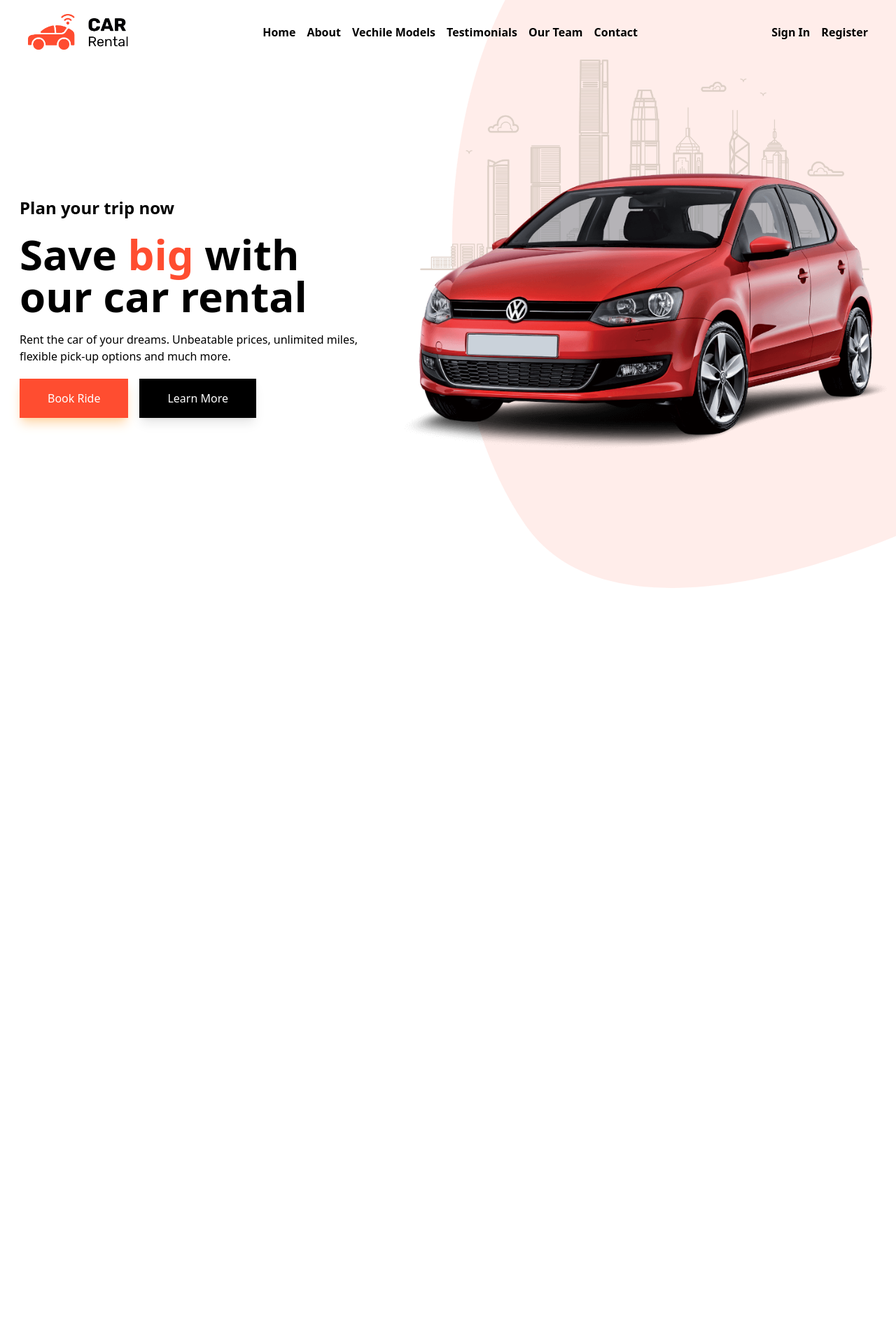
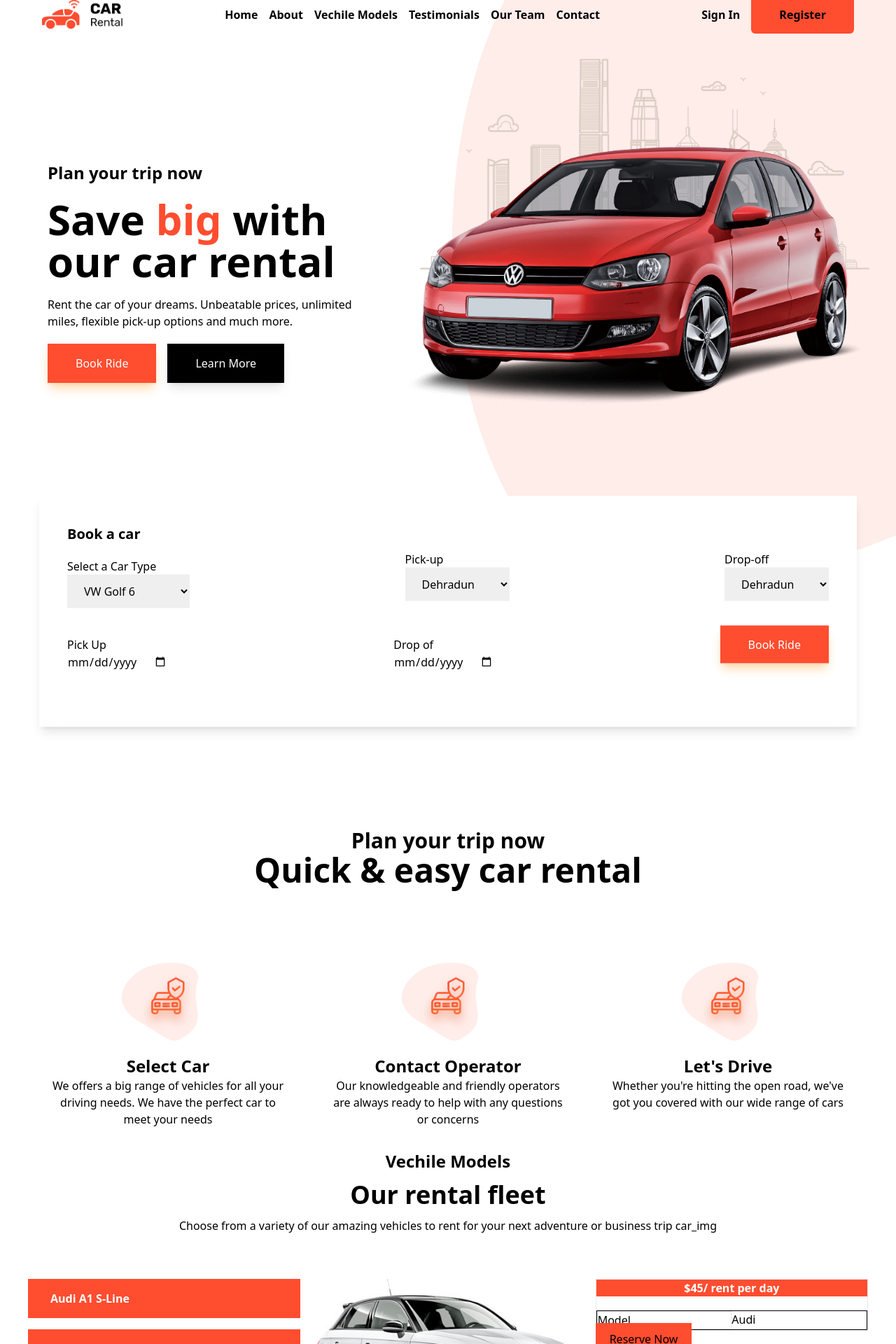
Before and after one commit to dreamcatstudios/Car-Rental, a React (Vite) app: page / in a window 1280 px wide. Shown: the part 20-1940 px from the top of the page at 70% size. Before the commit the page ends 860 px from the top, so only its background shows below. Built offline with nearby package versions, Linux system fonts and the light colour scheme.

Commit message:
added some section

```diff
--- a/src/App.css
+++ b/src/App.css
@@ -1,6 +1,15 @@
+@import url("https://fonts.googleapis.com/css2?family=Poppins:wght@200;300;400;500;600;700&display=swap");
+
 * {
   padding: 0;
   margin: 0;
   box-sizing: border-box;
   scroll-behavior: smooth;
+  scrollbar-color: #ff4d30 #fff;
+  scrollbar-width: thin;
 }
+
+body {
+  overflow: auto;
+  font-family: Poppins, sans-serif;
+}
--- a/src/App.jsx
+++ b/src/App.jsx
@@ -1,11 +1,19 @@
+import Banner from "./components/Banner";
+import Bookform from "./components/BookForm";
 import Hero from "./components/Hero";
 import { Navbar } from "./components/Navbar";
+import Pickcontainer from "./components/Pickcontainer";
+import Planselection from "./components/Planselection";
 
 function App() {
   return (
     <>
       <Navbar />
       <Hero />
+      <Bookform />
+      <Planselection />
+      <Pickcontainer />
+      <Banner />
     </>
   );
 }
--- /dev/null
+++ b/src/components/Banner.jsx
@@ -0,0 +1,18 @@
+import React from "react";
+
+const Banner = () => {
+  return (
+    <div className="w-full p-8 bg-gray-900 mt-32 mb-32">
+      <div>
+        <h1 className="text-3xl text-white font-bold text-center">
+          Save big with our cheap car rental!
+        </h1>
+        <p className="text-xl text-white text-center">
+          Top Airports. Local Suppliers. 24/7 Support.
+        </p>
+      </div>
+    </div>
+  );
+};
+
+export default Banner;
--- a/src/components/Bookform.jsx
+++ b/src/components/Bookform.jsx
@@ -0,0 +1,74 @@
+import React from "react";
+
+const Bookform = () => {
+  const carData = [
+    {
+      cars: ["VW Golf 6", "Toyota Camry", "Mercedes Benz", "BMW 3 Series"],
+      pickUp: ["Dehradun", "Delhi", "Chandigarh", "Mumbai"],
+      dropOff: ["Dehradun", "Delhi", "Chandigarh", "Mumbai"],
+    },
+  ];
+
+  return (
+    <div className="container">
+      <div className="bg-white p-10 m-4 shadow-lg translate-y-[-5%]">
+        <h1 className="font-bold text-xl">Book a car</h1>
+        <div className="flex flex-col gap-10 ">
+          <div className="flex flex-row justify-between items-center">
+            <div className="mt-5">
+              <label>Select a Car Type</label>
+              <br></br>
+              <select className="px-5 py-3" name="" id="">
+                {carData[0]["cars"].map((item, index) => {
+                  return <option value={item}>{item}</option>;
+                })}
+              </select>
+            </div>
+            <div>
+              <label>Pick-up</label>
+              <br></br>
+              <select className="px-5 py-3" name="" id="">
+                {carData[0]["pickUp"].map((item, index) => {
+                  return <option value={item}>{item}</option>;
+                })}
+              </select>
+            </div>
+
+            <div>
+              <label>Drop-off</label>
+              <br></br>
+              <select className="px-5 py-3" name="" id="">
+                {carData[0]["pickUp"].map((item, index) => {
+                  return <option value={item}>{item}</option>;
+                })}
+              </select>
+            </div>
+          </div>
+          <div className="flex flex-row justify-between">
+            <div>
+              <label>Pick Up</label>
+              <br></br>
+              <input type="date" name="" id="" />
+            </div>
+            <div>
+              <label>Drop of</label>
+              <br></br>
+              <input type="date" name="" id="" />
+            </div>
+            <div>
+              <a
+                className="px-10 py-4 bg-[#ff4d30] text-white shadow-lg shadow-orange-200"
+                href="#"
+              >
+                Book Ride
+              </a>
+            </div>
+          </div>
+          <div></div>
+        </div>
+      </div>
+    </div>
+  );
+};
+
+export default Bookform;
--- a/src/components/Hero.jsx
+++ b/src/components/Hero.jsx
@@ -2,8 +2,14 @@ import React from "react";
 
 const Hero = () => {
   return (
-    <div className="h-[75vh] w-full overflow-hidden ">
-      <div className="h-full w-full grid-hero items-center justify-center m-7">
+    <section className="relative h-[80vh] w-full align-middle">
+      <div className="container h-full self-center">
+        <img
+          className="absolute top-[-100px] right-0 z-[-1]"
+          src="/hero/hero-bg.png"
+          alt="hero"
+        />
+        <div className="h-full w-full grid-hero items-center justify-center m-7 ">
           <div className="flex flex-col gap-5">
             <h3 className="text-2xl font-bold">Plan your trip now</h3>
             <h1 className="text-6xl font-bold">
@@ -28,11 +34,6 @@ const Hero = () => {
           </div>
           <div className="w-full overflow-clip">
             <img
-            className="absolute top-[-10px] right-0 z-[-1]"
-            src="/hero/hero-bg.png"
-            alt="hero"
-          />
-          <img
               className="max-h-full max-w-full overflow-clip"
               src="/hero/main-car.png"
               alt=""
@@ -40,6 +41,7 @@ const Hero = () => {
           </div>
         </div>
       </div>
+    </section>
   );
 };
 
--- a/src/components/Navbar.jsx
+++ b/src/components/Navbar.jsx
@@ -2,13 +2,13 @@ import React from "react";
 
 export const Navbar = () => {
   return (
-    <header>
+    <header className="container">
       <nav
-        className="flex flex-row m-10
+        className="flex flex-row m-5
        justify-between items-center"
       >
         <img
-          className="w-[12%] h-[12%]"
+          className="max-w-[10%] max-h-[10%]"
           src="/public/logo/logo.png"
           alt="brand-logo"
         />
@@ -51,7 +51,10 @@ export const Navbar = () => {
             </a>
           </li>
           <li>
-            <a className="font-bold " href="btn-primary ">
+            <a
+              className="font-bold px-10 py-4 bg-[#ff4d30] rounded-md"
+              href="btn-primary "
+            >
               Register
             </a>
           </li>
--- /dev/null
+++ b/src/components/Pickcontainer.jsx
@@ -0,0 +1,47 @@
+import React from "react";
+
+const Pickcontainer = () => {
+  return (
+    <section className="container">
+      <div className="flex flex-col gap-3">
+        <h3 className="text-2xl font-bold text-center">Vechile Models</h3>
+        <h1 className="text-4xl font-bold text-center">Our rental fleet</h1>
+        <p className="text-center">
+          Choose from a variety of our amazing vehicles to rent for your next
+          adventure or business trip car_img
+        </p>
+      </div>
+      <div className="grid grid-cols-3 gap-4 mt-16">
+        <div className="flex flex-col gap-4">
+          <div className="px-8 bg-[#ff4d30] py-4 text-white font-bold">
+            Audi A1 S-Line
+          </div>
+          <div className="px-8 bg-[#ff4d30] py-4 text-white font-bold">
+            Audi A1 S-Line
+          </div>
+        </div>
+        <div>
+          <img src="/public/cars-big/audia1.jpg" alt="" />
+        </div>
+        <div>
+          <div className="border">
+            <div className="w-full pb-5">
+              <h1 className="font-bold text-white bg-[#ff4d30] text-center">
+                $45/ rent per day
+              </h1>
+            </div>
+            <div className="border border-black grid grid-cols-2">
+              <div className="border">Model</div>
+              <div>Audi</div>
+            </div>
+          </div>
+          <a className="px-5 py-3  bg-[#ff4d30]" href="">
+            Reserve Now
+          </a>
+        </div>
+      </div>
+    </section>
+  );
+};
+
+export default Pickcontainer;
--- /dev/null
+++ b/src/components/Planselection.jsx
@@ -0,0 +1,40 @@
+import React from "react";
+
+const Planselection = () => {
+  return (
+    <section className="container">
+      <div className="flex flex-col text-center mt-32">
+        <h3 className="text-3xl font-semibold">Plan your trip now</h3>
+        <h1 className="text-5xl font-bold">Quick & easy car rental</h1>
+      </div>
+      <div className="grid lg:grid-cols-3 md:grid-cols-2 sm:grid-cols-1 flex-wrap mt-12">
+        <div className="flex flex-col text-center  items-center p-8">
+          <img className="w-40" src="/public/plan/icon1.png" alt="" />
+          <h1 className="text-2xl font-bold">Select Car</h1>
+          <p>
+            We offers a big range of vehicles for all your driving needs. We
+            have the perfect car to meet your needs
+          </p>
+        </div>
+        <div className="flex flex-col text-center  items-center  p-8">
+          <img className="w-40" src="/public/plan/icon1.png" alt="" />
+          <h1 className="text-2xl font-bold">Contact Operator</h1>
+          <p>
+            Our knowledgeable and friendly operators are always ready to help
+            with any questions or concerns
+          </p>
+        </div>
+        <div className="flex flex-col text-center  items-center  p-8">
+          <img className="w-40" src="/public/plan/icon1.png" alt="" />
+          <h1 className="text-2xl font-bold">Let's Drive</h1>
+          <p>
+            Whether you're hitting the open road, we've got you covered with our
+            wide range of cars
+          </p>
+        </div>
+      </div>
+    </section>
+  );
+};
+
+export default Planselection;
--- a/src/index.css
+++ b/src/index.css
@@ -9,4 +9,9 @@
     grid-template-columns: 1fr 1.6fr; /* Define your custom column widths here */
     gap: 1rem; /* Adjust the gap between columns as needed */
   }
+  .container {
+    margin: 0 auto !important;
+    max-width: 133rem !important;
+    padding: 0 2.5rem !important;
+  }
 }
--- a/tailwind.config.js
+++ b/tailwind.config.js
@@ -2,7 +2,9 @@
 export default {
   content: ["./index.html", "./src/**/*.{js,ts,jsx,tsx}"],
   theme: {
-    extend: {},
+    extend: {
+
+    },
   },
   plugins: [],
 };
```
Lines whose indentation alone changed are shown as unchanged.
